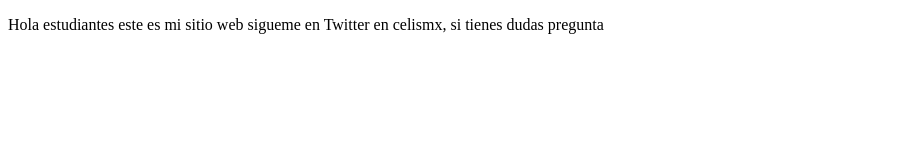
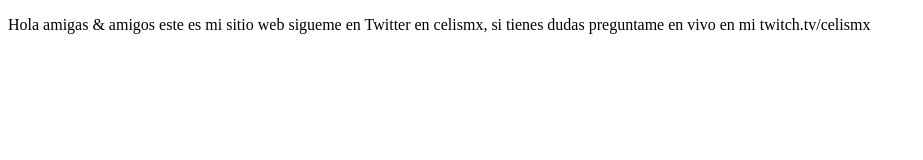
Before and after one commit to CarolKjemp/proyectoDemoCursoPrework, a plain HTML site: page index.html in a window 1280 px wide. Shown: the whole page, without its empty margins (0-923 px from the left). Drawn offline with Linux system fonts and the light colour scheme.

Commit message:
cambios agregamos sitio de twitch

```diff
--- a/index.html
+++ b/index.html
@@ -8,9 +8,9 @@
 </head>
 <body>
     <p>
-        Hola estudiantes este es mi sitio web
+        Hola amigas & amigos este es mi sitio web
         sigueme en Twitter en celismx,
-        si tienes dudas pregunta
+        si tienes dudas preguntame en vivo en mi twitch.tv/celismx
 
     </p>
 
```
